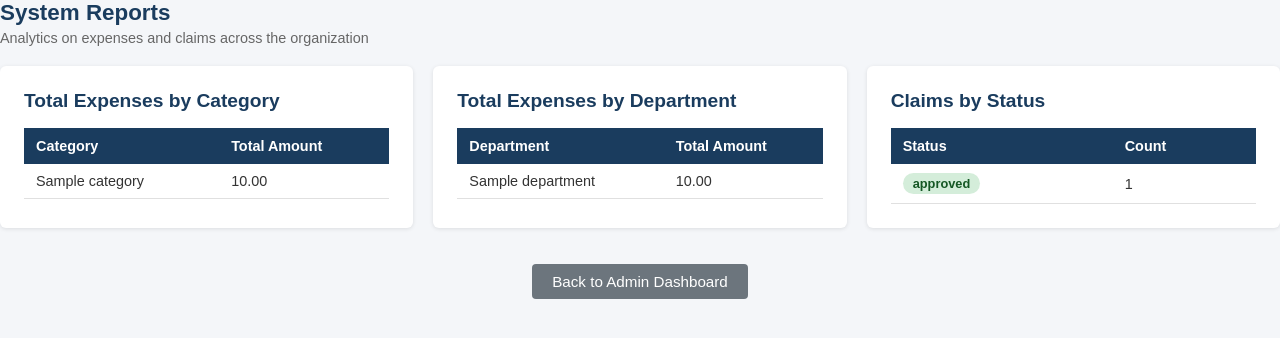
After one commit to SanketNagwekar/revature_capstone_p1_employee_expense_travel_portal, a Flask app: template templates/admin/reports.html in a window 1280 px wide. The commit adds this page. Shown: the top 338 px of the page. Run offline with Flask 3, Linux system fonts and the light colour scheme; the template is opened without the code that fills it: most values are stand-ins (such as "Sample title", 1, 10 or a date in 2020).

Commit message:
feat: system admin reporting dashboard

```diff
--- a/app.py
+++ b/app.py
@@ -31,6 +31,7 @@ from controller.travel_controller import travel_controller
 from controller.expense_controller import expense_controller
 from controller.manager_controller import manager_controller
 from controller.finance_controller import finance_controller
+from controller.report_controller import report_controller
 app.register_blueprint(auth_controller)
 app.register_blueprint(admin_controller)
 app.register_blueprint(employee_controller)
@@ -38,6 +39,7 @@ app.register_blueprint(travel_controller)
 app.register_blueprint(expense_controller)
 app.register_blueprint(manager_controller)
 app.register_blueprint(finance_controller)
+app.register_blueprint(report_controller)
 
 if __name__ == "__main__":
     with app.app_context():
--- a/templates/admin/dashboard.html
+++ b/templates/admin/dashboard.html
@@ -5,6 +5,7 @@
 <div class="page-heading">
     <h1>System Admin Dashboard</h1>
     <p>Manage users, expense categories, and policies</p>
+    <a href="/admin/reports" class="btn btn-secondary mt-16">View System Reports</a>
 </div>
 
 <!-- ── USERS ── -->
--- /dev/null
+++ b/templates/admin/reports.html
@@ -0,0 +1,83 @@
+{% extends "base.html" %}
+{% block title %}System Reports - Expense Portal{% endblock %}
+
+{% block content %}
+<div class="page-heading">
+    <h1>System Reports</h1>
+    <p>Analytics on expenses and claims across the organization</p>
+</div>
+
+<div style="display:flex; gap:20px; flex-wrap:wrap">
+
+    <!-- Expenses by Category -->
+    <div class="card" style="flex:1; min-width:300px">
+        <h2>Total Expenses by Category</h2>
+        {% if cat_data %}
+        <table>
+            <thead>
+                <tr><th>Category</th><th>Total Amount</th></tr>
+            </thead>
+            <tbody>
+                {% for row in cat_data %}
+                <tr>
+                    <td>{{ row.category }}</td>
+                    <td>{{ "%.2f"|format(row.total) }}</td>
+                </tr>
+                {% endfor %}
+            </tbody>
+        </table>
+        {% else %}
+            <p style="color:#666">No category data available.</p>
+        {% endif %}
+    </div>
+
+    <!-- Expenses by Department -->
+    <div class="card" style="flex:1; min-width:300px">
+        <h2>Total Expenses by Department</h2>
+        {% if dept_data %}
+        <table>
+            <thead>
+                <tr><th>Department</th><th>Total Amount</th></tr>
+            </thead>
+            <tbody>
+                {% for row in dept_data %}
+                <tr>
+                    <td>{{ row.department }}</td>
+                    <td>{{ "%.2f"|format(row.total) }}</td>
+                </tr>
+                {% endfor %}
+            </tbody>
+        </table>
+        {% else %}
+            <p style="color:#666">No department data available.</p>
+        {% endif %}
+    </div>
+
+    <!-- Claims by Status -->
+    <div class="card" style="flex:1; min-width:300px">
+        <h2>Claims by Status</h2>
+        {% if status_data %}
+        <table>
+            <thead>
+                <tr><th>Status</th><th>Count</th></tr>
+            </thead>
+            <tbody>
+                {% for row in status_data %}
+                <tr>
+                    <td><span class="badge badge-{{ row.status }}">{{ row.status }}</span></td>
+                    <td>{{ row.count }}</td>
+                </tr>
+                {% endfor %}
+            </tbody>
+        </table>
+        {% else %}
+            <p style="color:#666">No claims data available.</p>
+        {% endif %}
+    </div>
+
+</div>
+
+<div class="mt-16 text-center">
+    <a href="/admin/dashboard" class="btn btn-secondary">Back to Admin Dashboard</a>
+</div>
+{% endblock %}
```
Also changed, not shown: controller/report_controller.py (added, +20 -0 lines), service/report_service.py (added, +39 -0 lines).
